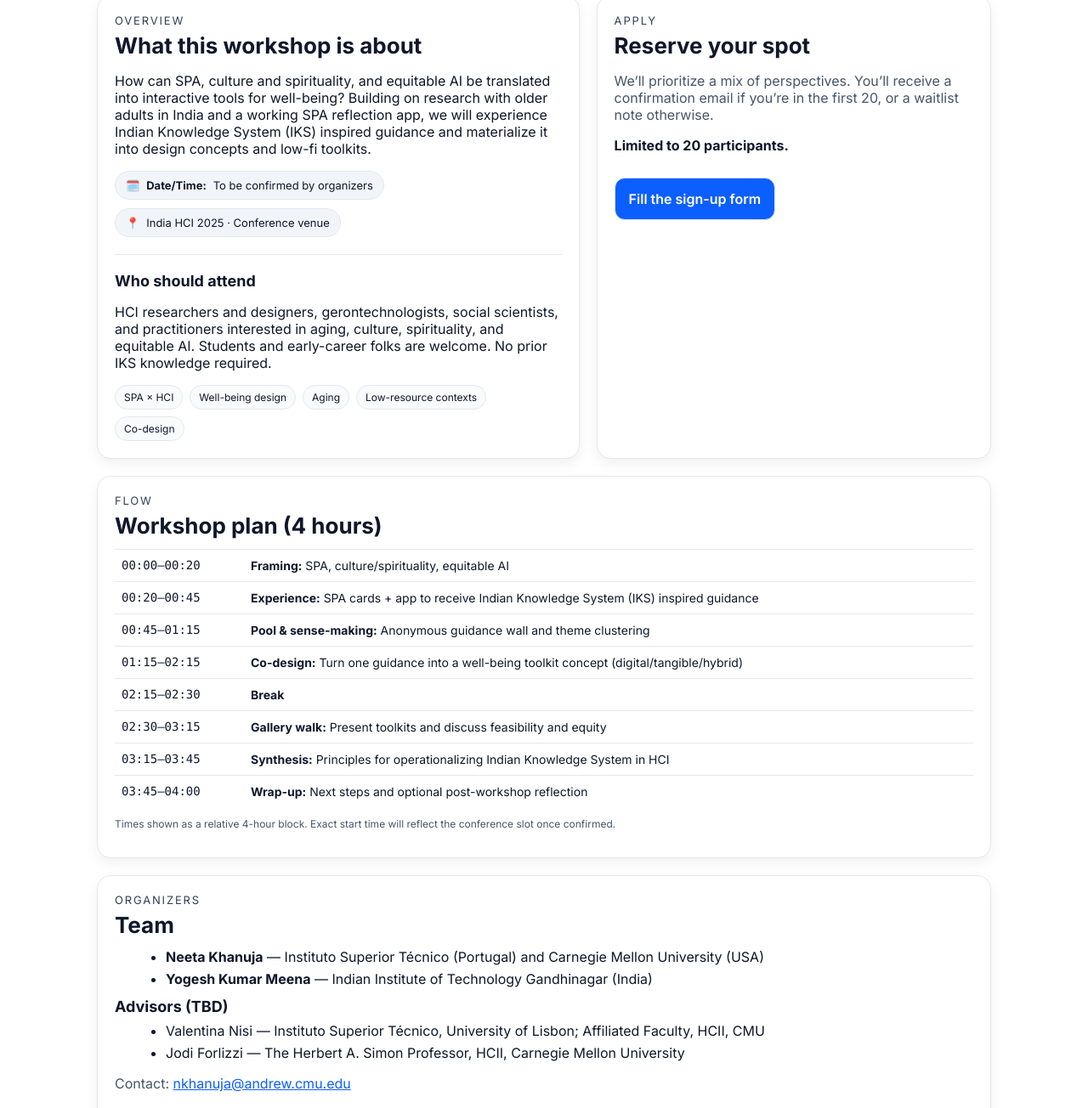
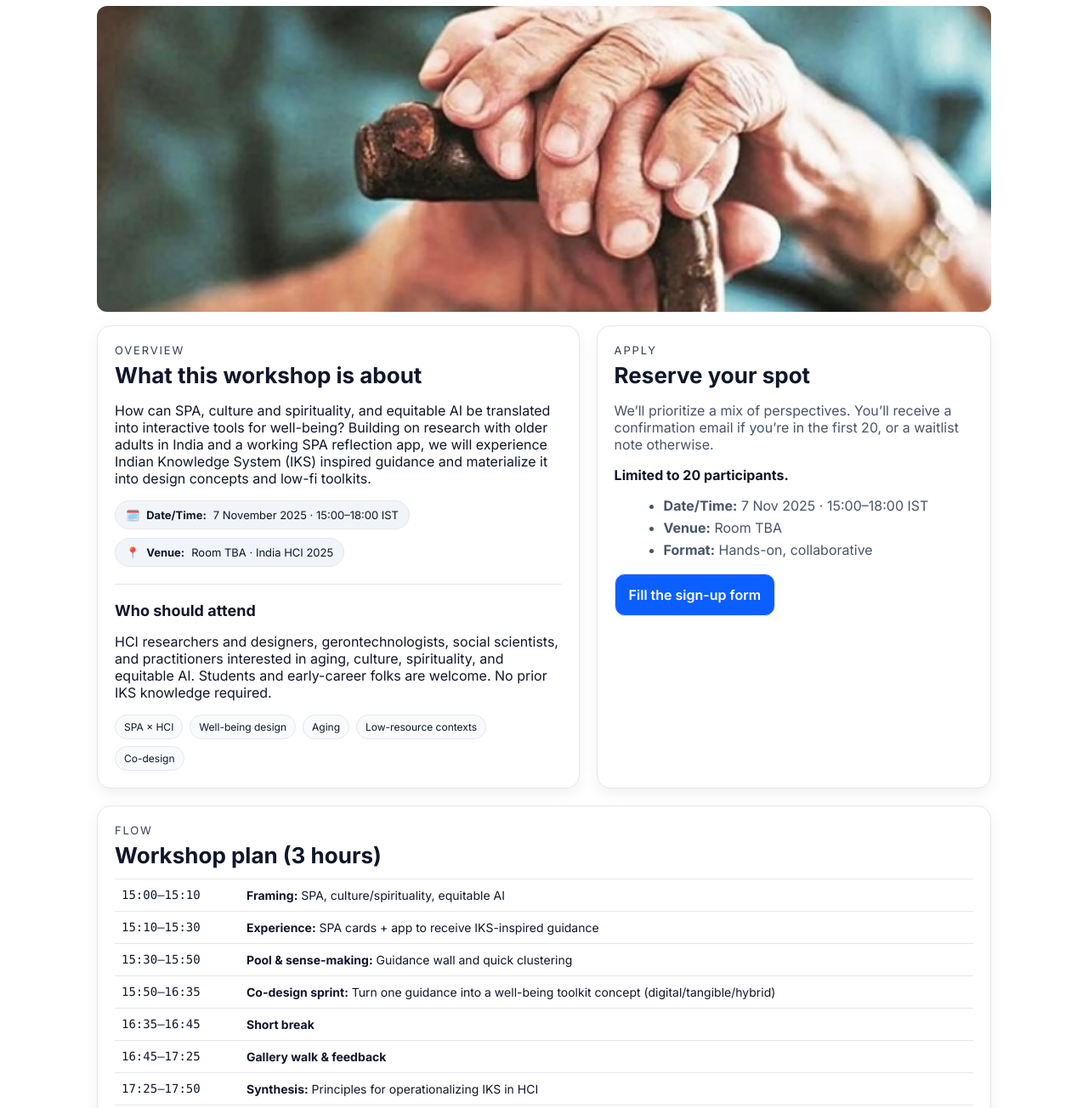
Before and after one commit to nkhanuja-glitch/indiahci-workshop, a plain HTML site: page index.html in a window 1280 px wide. Shown: the part 352-1656 px from the top of the page at 85% size. Drawn offline with Linux system fonts and the light colour scheme.

Commit message:
Add files via upload
add banner image and update workshop schedule to 3 hours

```diff
--- a/index.html
+++ b/index.html
@@ -4,22 +4,33 @@
   <meta charset="utf-8" />
   <meta name="viewport" content="width=device-width, initial-scale=1" />
   <title>Designing for Self-Perception of Aging in Low-Resource Settings: Leveraging Reflection, AI, and Cultural Contexts in HCI — India HCI 2025 Workshop</title>
-  <meta name="description" content="Half-day, hands-on India HCI 2025 workshop exploring how Self-Perception of Aging (SPA), culture and spirituality, and AI accessibility can inform well-being design in HCI." />
+  <meta name="description" content="Hands-on India HCI 2025 workshop exploring how Self-Perception of Aging (SPA), culture & spirituality, and equitable AI can inform well-being design in HCI." />
+
+  <!-- Social share -->
+  <meta property="og:title" content="India HCI 2025 Workshop — SPA × IKS × HCI">
+  <meta property="og:description" content="7 Nov 2025 · 15:00–18:00 IST · Limited to 20 participants">
+  <meta property="og:image" content="banner.jpg">
+  <meta name="twitter:card" content="summary_large_image">
+
   <link rel="preconnect" href="https://fonts.googleapis.com">
   <link rel="preconnect" href="https://fonts.gstatic.com" crossorigin>
   <link href="https://fonts.googleapis.com/css2?family=Inter:wght@300;400;500;600;700&display=swap" rel="stylesheet">
+
   <style>
     :root{
       --bg:#ffffff; --card:#ffffff; --ink:#0f172a; --muted:#475569; --accent:#0b5fff; --accent2:#7c3aed; --line:#e5e7eb;
     }
     *{box-sizing:border-box}
-    html,body{margin:0;padding:0;font-family:Inter,system-ui,-apple-system,Segoe UI,Roboto,Ubuntu,"Helvetica Neue",Arial,sans-serif;background:var(--bg);color:#0f172a}
-    a{color:#0b5fff}
+    html,body{margin:0;padding:0;font-family:Inter,system-ui,-apple-system,Segoe UI,Roboto,Ubuntu,"Helvetica Neue",Arial,sans-serif;background:var(--bg);color:var(--ink)}
+    a{color:var(--accent)}
     .wrap{max-width:1100px;margin:0 auto;padding:24px}
     header{display:grid;grid-template-columns:1fr;gap:16px;padding:28px 0 8px}
     .badge{display:inline-block;padding:6px 10px;border:1px solid var(--line);border-radius:999px;background:#fafafa;color:#334155;font-size:12px;letter-spacing:.4px}
     h1{margin:4px 0 0;font-size: clamp(26px,3.2vw,40px);line-height:1.2}
-    .sub{color:#475569;font-size:clamp(14px,1.6vw,18px)}
+    .sub{color:var(--muted);font-size:clamp(14px,1.6vw,18px)}
+    .hero{margin:12px 0 16px}
+    .hero picture, .hero img{display:block;width:100%}
+    .hero img{height:clamp(200px,36vw,360px);object-fit:cover;border-radius:12px}
     .grid{display:grid;gap:20px}
     @media(min-width:900px){ .grid{grid-template-columns:1.1fr .9fr} }
     .card{background:#ffffff;border:1px solid var(--line);border-radius:16px;padding:20px;box-shadow:0 6px 16px rgba(2,6,23,.06)}
@@ -28,19 +39,19 @@
     .kicker{font-size:13px;color:#334155;text-transform:uppercase;letter-spacing:.14em;margin-bottom:6px}
     ul{margin:8px 0 0 20px}
     li{margin:6px 0}
-    .pill{display:inline-flex;align-items:center;gap:8px;padding:8px 12px;border-radius:999px;background:#f1f5f9;border:1px solid var(--line);color:#0f172a;font-size:13px}
+    .pill{display:inline-flex;align-items:center;gap:8px;padding:8px 12px;border-radius:999px;background:#f1f5f9;border:1px solid var(--line);color:var(--ink);font-size:13px}
     .row{display:flex;gap:10px;flex-wrap:wrap}
     .cta{display:flex;flex-direction:column;gap:12px}
-    .btn{appearance:none;display:inline-flex;align-items:center;justify-content:center;gap:10px;padding:14px 16px;border-radius:12px;border:1px solid var(--line);background:#0b5fff;color:white;text-decoration:none;font-weight:600}
+    .btn{appearance:none;display:inline-flex;align-items:center;justify-content:center;gap:10px;padding:14px 16px;border-radius:12px;border:1px solid var(--line);background:var(--accent);color:white;text-decoration:none;font-weight:600}
     .mono{font-family: ui-monospace, SFMono-Regular, Menlo, Monaco, Consolas, "Liberation Mono", "Courier New", monospace;}
-    .muted{color:#475569}
+    .muted{color:var(--muted)}
     .divider{height:1px;background:var(--line);margin:20px 0}
     .chips{display:flex;gap:8px;flex-wrap:wrap}
-    .chip{padding:6px 10px;border-radius:999px;background:#f8fafc;border:1px solid var(--line);color:#0f172a;font-size:12px}
+    .chip{padding:6px 10px;border-radius:999px;background:#f8fafc;border:1px solid var(--line);color:var(--ink);font-size:12px}
     .schedule{width:100%;border-collapse:collapse;font-size:14px}
     .schedule td{border-top:1px solid var(--line);padding:10px 8px;vertical-align:top}
-    footer{margin:44px 0 24px;color:#475569;font-size:13px}
-    .note{font-size:12px;color:#475569}
+    footer{margin:44px 0 24px;color:var(--muted);font-size:13px}
+    .note{font-size:12px;color:var(--muted)}
     .form-container{background:#fafafa;border:1px solid var(--line);border-radius:12px;overflow:hidden;height:1520px;margin-top:8px}
     .form-container iframe{display:block;width:100%;height:1600px;border:0}
   </style>
@@ -48,10 +59,18 @@
 <body>
   <div class="wrap">
     <header>
-      <span class="badge">India HCI 2025 · Half-day Workshop · Asia/Kolkata (IST)</span>
+      <span class="badge">India HCI 2025 · 7 Nov 2025 · Asia/Kolkata (IST)</span>
       <h1>Designing for Self-Perception of Aging in Low-Resource Settings: Leveraging Reflection, AI, and Cultural Contexts in HCI</h1>
-      <p class="sub">A hands-on session using Self-Perception of Aging (SPA) as an entry point to co-design Indian Knowledge System(IKS) inspired well-being toolkits across digital, tangible, and hybrid media.</p>
+      <p class="sub">A hands-on session using Self-Perception of Aging (SPA) as an entry point to co-design Indian Knowledge System (IKS) inspired well-being toolkits across digital, tangible, and hybrid media.</p>
     </header>
+
+    <!-- Hero / Banner -->
+    <div class="hero" aria-label="Workshop banner image">
+      <picture>
+        <source srcset="banner.webp" type="image/webp">
+        <img src="banner.jpg" alt="Close-up of elderly hands resting on a wooden cane">
+      </picture>
+    </div>
 
     <div class="grid">
       <!-- About -->
@@ -62,8 +81,8 @@
           How can SPA, culture and spirituality, and equitable AI be translated into interactive tools for well-being? Building on research with older adults in India and a working SPA reflection app, we will experience Indian Knowledge System (IKS) inspired guidance and materialize it into design concepts and low-fi toolkits.
         </p>
         <div class="row" aria-label="key info">
-          <div class="pill" title="date"><span>🗓️</span> <strong>Date/Time:</strong> To be confirmed by organizers</div>
-          <div class="pill" title="venue"><span>📍</span> India HCI 2025 · Conference venue</div>
+          <div class="pill" title="date"><span>🗓️</span> <strong>Date/Time:</strong> 7 November 2025 · 15:00–18:00 IST</div>
+          <div class="pill" title="venue"><span>📍</span> <strong>Venue:</strong> Room TBA · India HCI 2025</div>
         </div>
         <div class="divider"></div>
         <div>
@@ -79,13 +98,18 @@
         </div>
       </section>
 
-      <!-- Apply CTA -->
+      <!-- Workshop Details / Apply CTA -->
       <section class="card cta">
         <div>
           <div class="kicker">Apply</div>
           <h2>Reserve your spot</h2>
           <p class="muted">We’ll prioritize a mix of perspectives. You’ll receive a confirmation email if you’re in the first 20, or a waitlist note otherwise.</p>
           <p><strong>Limited to 20 participants.</strong></p>
+          <ul class="muted" style="margin-left:18px">
+            <li><strong>Date/Time:</strong> 7 Nov 2025 · 15:00–18:00 IST</li>
+            <li><strong>Venue:</strong> Room TBA</li>
+            <li><strong>Format:</strong> Hands-on, collaborative</li>
+          </ul>
         </div>
         <div>
           <a class="btn" href="#form" rel="noopener">Fill the sign-up form</a>
@@ -93,23 +117,23 @@
       </section>
     </div>
 
-    <!-- Schedule -->
+    <!-- Schedule (3 hours) -->
     <section class="card" id="schedule" style="margin-top:20px">
       <div class="kicker">Flow</div>
-      <h2>Workshop plan (4 hours)</h2>
-      <table class="schedule" role="table">
+      <h2>Workshop plan (3 hours)</h2>
+      <table class="schedule" role="table" aria-label="Workshop schedule">
         <tbody>
-          <tr><td class="mono">00:00–00:20</td><td><strong>Framing:</strong> SPA, culture/spirituality, equitable AI</td></tr>
-          <tr><td class="mono">00:20–00:45</td><td><strong>Experience:</strong> SPA cards + app to receive Indian Knowledge System (IKS) inspired guidance</td></tr>
-          <tr><td class="mono">00:45–01:15</td><td><strong>Pool & sense-making:</strong> Anonymous guidance wall and theme clustering</td></tr>
-          <tr><td class="mono">01:15–02:15</td><td><strong>Co-design:</strong> Turn one guidance into a well-being toolkit concept (digital/tangible/hybrid)</td></tr>
-          <tr><td class="mono">02:15–02:30</td><td><strong>Break</strong></td></tr>
-          <tr><td class="mono">02:30–03:15</td><td><strong>Gallery walk:</strong> Present toolkits and discuss feasibility and equity</td></tr>
-          <tr><td class="mono">03:15–03:45</td><td><strong>Synthesis:</strong> Principles for operationalizing Indian Knowledge System in HCI</td></tr>
-          <tr><td class="mono">03:45–04:00</td><td><strong>Wrap-up:</strong> Next steps and optional post-workshop reflection</td></tr>
+          <tr><td class="mono">15:00–15:10</td><td><strong>Framing:</strong> SPA, culture/spirituality, equitable AI</td></tr>
+          <tr><td class="mono">15:10–15:30</td><td><strong>Experience:</strong> SPA cards + app to receive IKS-inspired guidance</td></tr>
+          <tr><td class="mono">15:30–15:50</td><td><strong>Pool &amp; sense-making:</strong> Guidance wall and quick clustering</td></tr>
+          <tr><td class="mono">15:50–16:35</td><td><strong>Co-design sprint:</strong> Turn one guidance into a well-being toolkit concept (digital/tangible/hybrid)</td></tr>
+          <tr><td class="mono">16:35–16:45</td><td><strong>Short break</strong></td></tr>
+          <tr><td class="mono">16:45–17:25</td><td><strong>Gallery walk &amp; feedback</strong></td></tr>
+          <tr><td class="mono">17:25–17:50</td><td><strong>Synthesis:</strong> Principles for operationalizing IKS in HCI</td></tr>
+          <tr><td class="mono">17:50–18:00</td><td><strong>Wrap-up:</strong> Next steps and optional post-workshop reflection</td></tr>
         </tbody>
       </table>
-      <p class="note">Times shown as a relative 4-hour block. Exact start time will reflect the conference slot once confirmed.</p>
+      <p class="note">Scheduled for <strong>7 Nov 2025, 15:00–18:00 IST (3 hours)</strong>. Room details will be announced by India HCI organizers.</p>
     </section>
 
     <!-- Organizers -->
@@ -148,7 +172,10 @@
       <h2>Apply to join</h2>
       <p class="muted">Please complete the Google Form below to express interest.</p>
       <div class="form-container">
-        <iframe src="https://docs.google.com/forms/d/e/1FAIpQLScJ2WHp64KnqafjoLVtNr-r8CJQ9J_NStoKr3aWRyE--dJHkA/viewform?embedded=true">Loading…</iframe>
+        <iframe
+          src="https://docs.google.com/forms/d/e/1FAIpQLScJ2WHp64KnqafjoLVtNr-r8CJQ9J_NStoKr3aWRyE--dJHkA/viewform?embedded=true"
+          loading="lazy"
+          title="Workshop sign-up form">Loading…</iframe>
       </div>
     </section>
 
```
Also changed, not shown: banner.webp (added), 1 other file.
